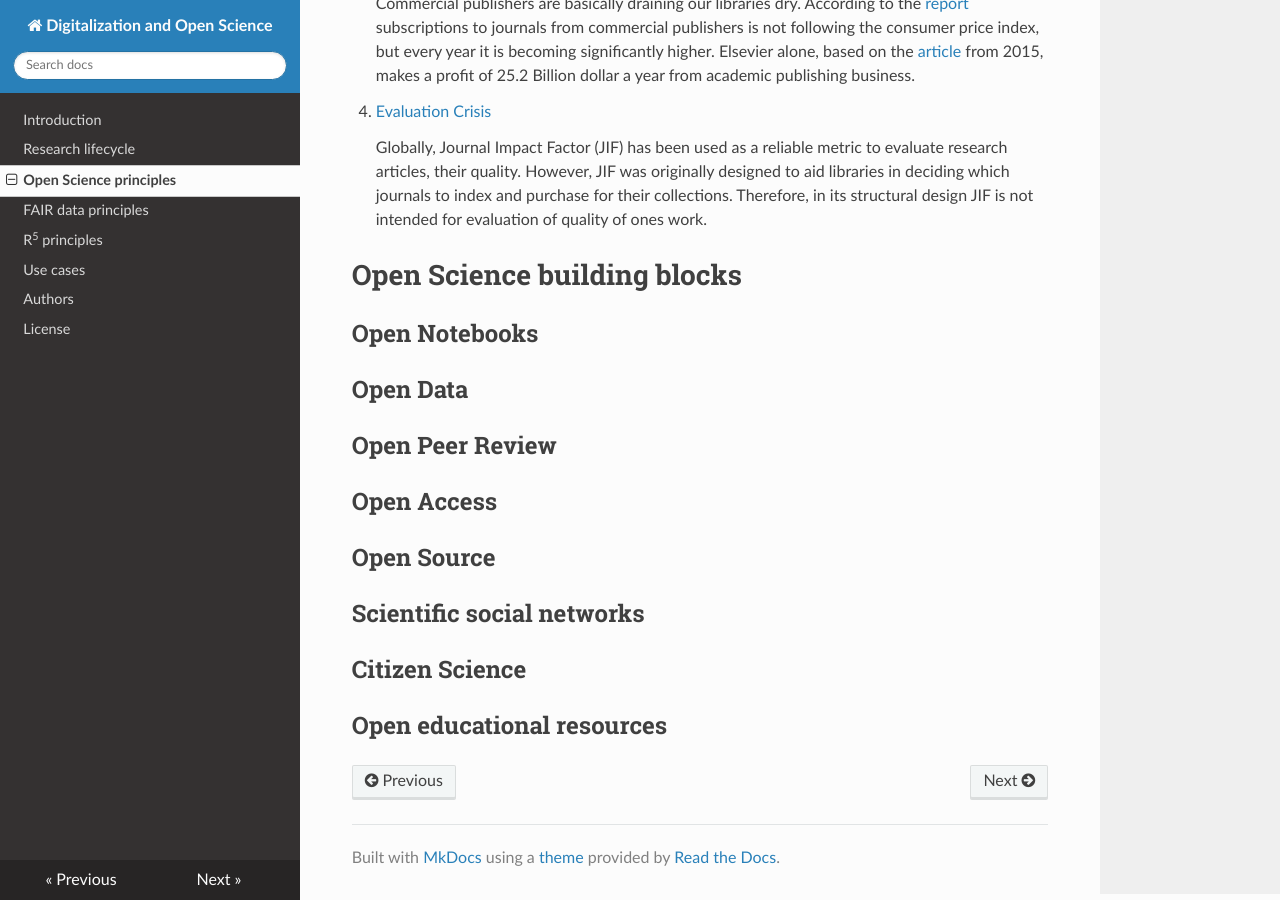
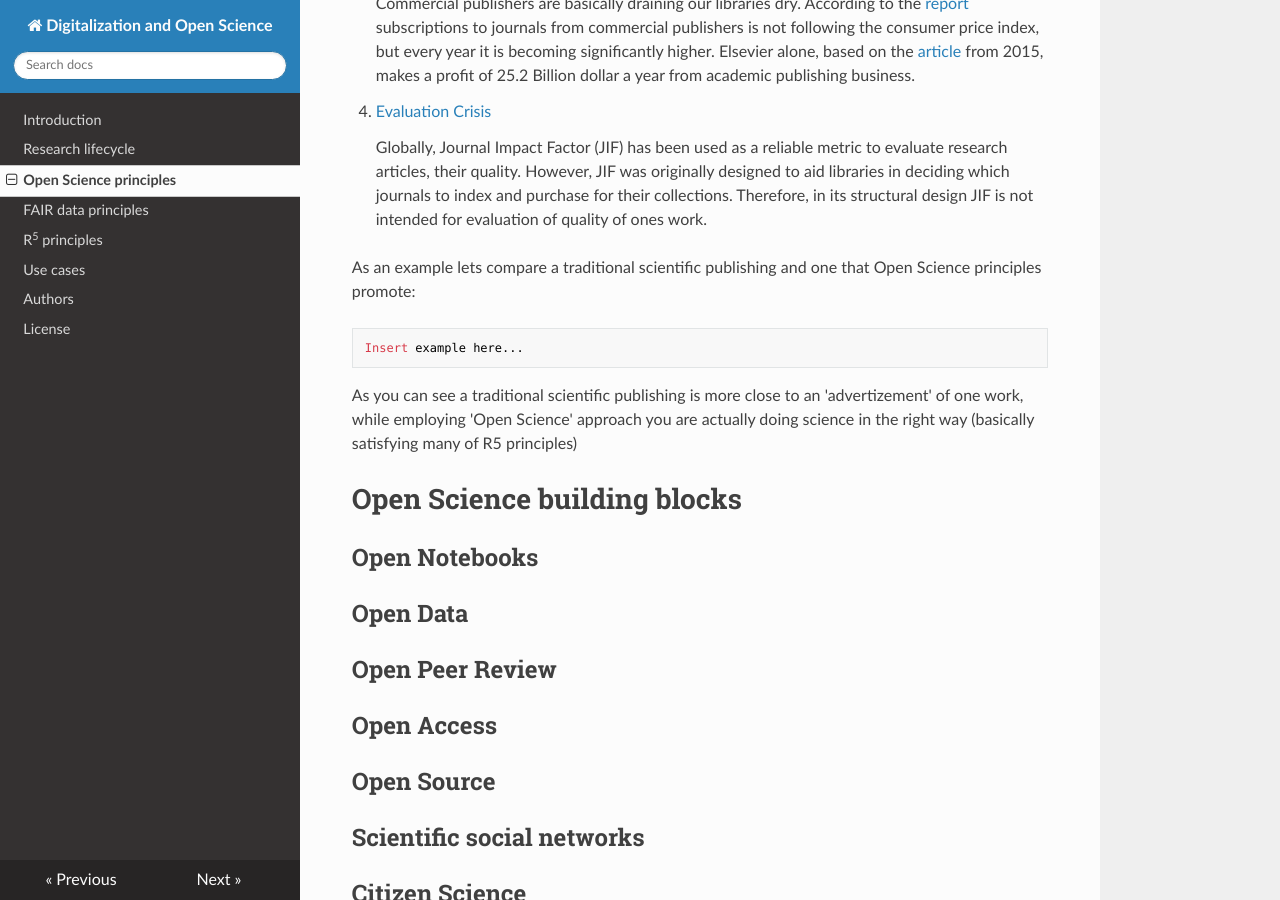
Before and after one commit to InesWuerth/FAIR-data-and-Open-Science-principles, an MkDocs documentation site: the page built from docs/2_open_science.md, in a window 1280 px wide and 900 px high, scrolled down 2005 px. Built offline with MkDocs 1.6.1, drawn with Linux system fonts in a browser that asks for light colours; nearby versions of some CDN libraries; some of the changed text lies outside the part shown.

Commit message:
ordering fig

````diff
--- a/docs/2_open_science.md
+++ b/docs/2_open_science.md
@@ -2,15 +2,15 @@
 The following text has been compiled from many sources of which the following where the prime source of information:  Medium article [*What adopting “open science” means for you and your organization*](https://medium.com/@andyclifton_personal/so-you-want-to-implement-open-science-in-an-organisation-d392c2edeb06), FOSTER article [*What is Open Science? Introduction*](https://www.fosteropenscience.eu/node/1420) and presentation [*Setting the default to "open" for research*](https://www.en.inside.aau.dk/Events/Event/talk-on-open-science-by-dr.-jon-tennant--setting-the-default-to--open--for-research.cid427260).
 
 Open science can be seen as a new approach to the scientific process based on cooperative work and new ways of diffusing knowledge by using digital technologies and new collaborative tools. Those in turn lead to reduced costs by reducing wasted duplicate effort, better visibility of results, and more ability to reuse work elsewhere. It also can reduce reliance on key personnel and makes organizations more resilient. The OECD defines Open Science as approach:  “*to make the primary outputs of publicly funded research results – publications and the research data – publicly accessible in digital format with no or minimal restriction*”. However, as stated by the FOSTER](https://www.fosteropenscience.eu/node/1420) project, Open Science is more than that and it is extending the principles of openness to the whole research lifecycle (see figure 1), fostering sharing and collaboration as early as possible thus entailing a systemic change to the way science and research is done.
+
+![Research lifecyle](./img/ResearchLifecycle_foster.png)
+**Figure 1.** Research lifecyle (source: [FOSTER](https://www.fosteropenscience.eu/node/1420))
 
 Actually 'Open Science' is not a novelty, but according to the [UN declaration](https://www.un.org/en/universal-declaration-human-rights/) it is a (basic) human right (see [Article 27](https://www.un.org/en/universal-declaration-human-rights/)):
 
 1. *Everyone has the right freely to participate in the cultural life of the community, to enjoy the arts and to share in scientific advancement and its benefits.*
 
 2. *Everyone has the right to the protection of the moral and material interests resulting from any scientific, literary or artistic production of which he is the author.*
-
-![Research lifecyle](./img/ResearchLifecycle_foster.png)
-**Figure 1.** Research lifecyle (source: [FOSTER](https://www.fosteropenscience.eu/node/1420))
 
 Open Science is frequently defined as an umbrella term that involves various movements aiming to remove the barriers for sharing any kind of output, resources, methods or tools, at any stage of the research process. As such, open access to publications, open research data, open source software, open collaboration, open peer review, open notebooks, open educational resources, open monographs, citizen science, or research crowdfunding, fall into the boundaries of Open Science (see figure 2). Even though, especially for the library and information domain, the focus is usually placed on two of these movements: Open Research Data and Open Access to scientific publications. Before we make a deep dive into each of the Open Science building blocks lets review the current state of science.
 
@@ -39,6 +39,14 @@
 
     Globally, Journal Impact Factor (JIF) has been used as a reliable metric to evaluate research articles, their quality. However, JIF was originally designed to aid libraries in deciding which journals to index and purchase for their collections. Therefore, in its structural design JIF is not intended for evaluation of quality of ones work.
 
+As an example lets compare a traditional scientific publishing and one that Open Science principles promote:
+
+```
+Insert example here...
+```
+
+As you can see a traditional scientific publishing is more close to an 'advertizement' of one work, while employing 'Open Science' approach you are actually doing science in the right way (basically satisfying many of R5 principles)
+
 <!-- Difference between good science practices and common science practices, i.e. (Open Science vs Advertizement) -->
 
 # Open Science building blocks
````
